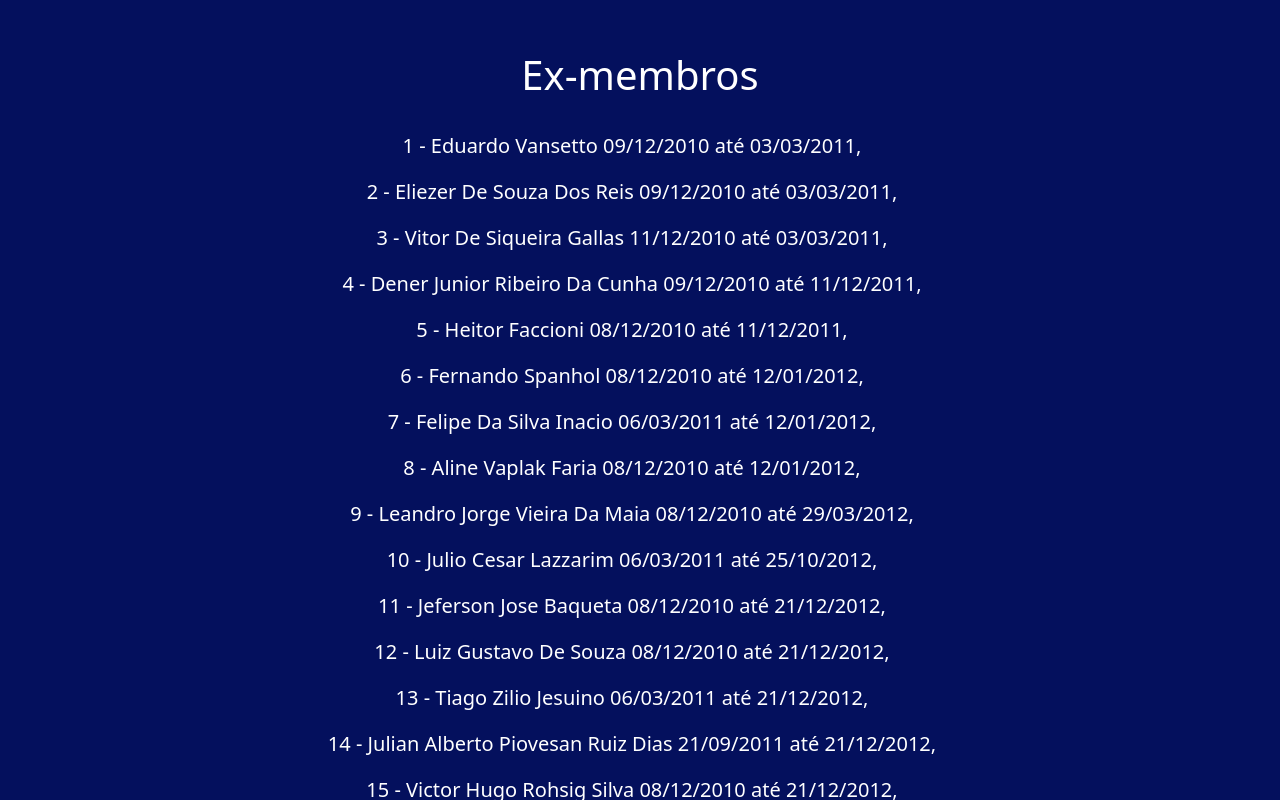
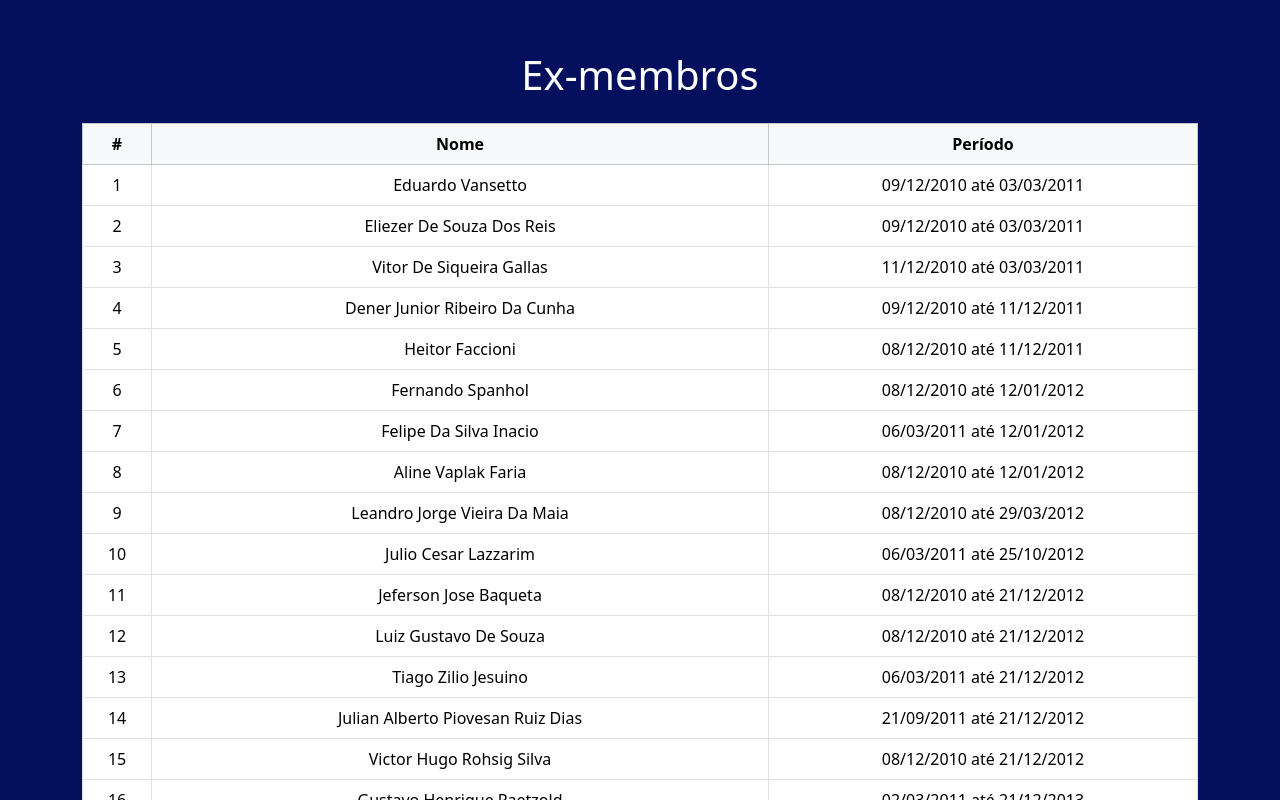
Before and after one commit to GabrielCM16/PET-Site, a React (Vite) app: page /ex-membros in a window 1280 px wide. Shown: the part 640-1440 px from the top of the page. Built offline with nearby package versions, Linux system fonts and the light colour scheme.

Commit message:
add novos membros

```diff
--- a/src/components/exmembros/exmembros.tsx
+++ b/src/components/exmembros/exmembros.tsx
@@ -132,15 +132,34 @@ const Membros: React.FC = () => {
             </div>
 
             <div className="mt-5">
-                <h2 className="display-6 mb-4">Ex-membros</h2>
-                <ul className="list-group list-group-flush">
-                    {membros.map((nome, index) => (
-                        <li key={index} className="list-group-item fs-5">
-                            {nome}
-                        </li>
-                    ))}
-                </ul>
-            </div>
+  <h2 className="display-6 mb-4">Ex-membros</h2>
+  <div className="table-responsive">
+    <table className="table table-bordered table-hover align-middle">
+      <thead className="table-light">
+        <tr>
+          <th>#</th>
+          <th>Nome</th>
+          <th>Período</th>
+        </tr>
+      </thead>
+      <tbody>
+        {membros.map((linha, index) => {
+          const [numeroENome, datas] = linha.split(/(?<=\d+\s-\s[^0-9]+?)\s(?=\d{2}\/\d{2}\/\d{4})/);
+          const [numero, nome] = numeroENome.split(' - ');
+          const [inicio, fim] = datas.replace(',', '').split(' até ');
+          return (
+            <tr key={index}>
+              <td>{numero}</td>
+              <td>{nome}</td>
+              <td>{`${inicio} até ${fim}`}</td>
+            </tr>
+          );
+        })}
+      </tbody>
+    </table>
+  </div>
+</div>
+
 
         </main>
     );
--- a/src/components/membrosAtuais/membroAtuais.tsx
+++ b/src/components/membrosAtuais/membroAtuais.tsx
@@ -11,6 +11,8 @@ import thiago from "./../../assets/images/members/thiago.png";
 import cabrera from "./../../assets/images/members/cabrera.png";
 import thalita from "./../../assets/images/members/thalita.png";
 import rafael from "./../../assets/images/members/rafael.png";
+import deitos from "./../../assets/images/members/deitos.png";
+import vinicius from "./../../assets/images/members/vinicius.png";
 
 
 const membros = [
@@ -136,30 +138,6 @@ const membros = [
     }
   },
   {
-    nome: "Ronaldo Farias",
-    icv: "ICV de pesquisa em IA ICV sobre sistemas embarcados avançados",
-    membroDesde: "2022",
-    links: {
-      lattes: "https://orcid.org/0000-0002-0437-7249",
-      instagram: "https://www.instagram.com/ronaldo.dck/",
-      github: "https://github.com/ronaldo",
-      email: "mailto:ronaldo@example.com",
-    },
-    saibaMais: {
-      cidadeNatal: "Cascavel - PR",
-      motivoCurso:
-        "Sempre me dei muito bem com matemática. Fazendo técnico em informática junto com o Ensino Médio descobri que gosto bastante de programar e de resolver problemas usando programação. Também tive alguns professores que foram fonte de inspiração e incentivo, o que me levou a considerar e, em 2019, escolher o curso como graduação.",
-      alternativaCurso: "Música ou matemática.",
-      academica: "Sim. Acho o trabalho na pesquisa científica incrível e me vejo também como professor no futuro.",
-      hobby: "Principalmente tocar flauta e ouvir música, mas também jogar RPG de mesa e ler.",
-      livro: "“O Temor do Sábio”.",
-      filme: "“Os Miseráveis”",
-      jogo: "Pathfinder, Dungeons and Dragons, Ragnarok, Truco e Cacheta.",
-      musica: "“Prince Igor” - Borodin.",
-      comida: "Estrogonofe, pizza, lasanha, feijão e arroz, batata frita, risoto.",
-    },
-  },
-  {
     nome: "Thalita Wiederkehr Pereira",
     foto: thalita,
     icv: "ICV: Computação Auditiva",
@@ -207,6 +185,81 @@ const membros = [
       comida: "Macarrão ao molho bechamel, BomBom Aberto",
     },
   },
+  {
+    nome: "Guilherme Augusto Deitos Alves",
+    foto: deitos,
+    icv: "ICV: Portal de visualização sobre o financiamento das Universidades Estaduais do Paraná: ferramenta de apoio a decisões estratégicas sobre financiamento e expansão entre 2002 e 2023.",
+    membroDesde: "2023",
+    links: {
+      lattes: "https://lattes.cnpq.br/6399928456538096",
+      instagram: "https://www.instagram.com/guilherme_deitos/",
+      github: "https://github.com/GuilhermeDeitos",
+      email: "mailto:guilherme.cascavel@gmail.com",
+    },
+    saibaMais: {
+      cidadeNatal: "Cascavel - PR",
+      motivoCurso:
+        "Após finalizar o curso técnico em informática pelo IFPR não conseguia me ver em outra área (tirando nutrição, mas não dá dinheiro).",
+      alternativaCurso: "TADS, Engenharia de Software, Nutrição & Psicologia",
+      academica: "Trabalho visando a área de desenvolvimento WEB, tanto no front quanto no back-end. Além disso, tenho muito apreço pela área de dados e engenharia de software.",
+      hobby: "Treinar, ler, sair para cafezinhos e assistir séries",
+      filme: "Interestelar",
+      jogo: "Naruto Ultimate Ninja Storm (saga), Minecraft e Call Of Duty BO2",
+      musica: "Across the Line - Linkin Park",
+      comida: "Pizza de Atum, Sushi",
+    },
+  },
+  {
+    nome: "Vinícius A. Hermes",
+    foto: vinicius,
+    icv: "ICV: TBD",
+    membroDesde: "2025",
+    links: {
+      lattes:"",
+      instagram: "https://www.instagram.com/vncs.hrms/",
+      github: "https://github.com/vinihrms",
+      email: "vinicius.hermes@unioeste.br",
+    },
+    saibaMais: {
+      cidadeNatal: "Corbélia - PR",
+      motivoCurso: "Ter tido experiência de trabalho no setor de suporte de informática e gostar de hardware",
+      alternativaCurso: "Letras, PT-ING",
+      academica: "Gosto muito de infra, redes, database e hardware, pretendo seguir nesta área",
+      hobby: "Leitura, música, ciclismo",
+      filme: "Sacrface (1983)",
+      jogo: "Futebol, truco, xadrez",
+      música: "So Appalled - Ye",
+      comida: "Arroz, feijão, bife e salada"
+    },
+  },
+{
+  nome: "Rafael Mendonça Vaz",
+  foto: rafael,
+  icv: "ICV: TBD",
+  membroDesde: "2025",
+  links: {
+    instagram: "https://www.instagram.com/rafaellmv",
+    github: "https://github.com/rafaelmendoncavaz",
+    email: "rafael.vaz1@unioeste.br",
+  },
+  saibaMais: {
+    cidadeNatal: "São Paulo - SP",
+    motivoCurso:
+      "Decidi retornar a minha vida na área de tecnologia, e após voltar dos EUA, decidi que iria tentar. Comprei um curso de Desenvolvedor Web, e me apaixonei a ponto de consumir conteúdos que iam além. Quando notei que o que queria aprender ia além do curso, decidi ingressar em Ciência da Computação.",
+    alternativaCurso: null,
+    academica:
+      "Grande dúvida por enquanto, mas acho que sim... depende... talvez?! quem sabe.",
+    hobby:
+      "Futebol Americano, Basquete, Esportes em Geral, Academia, Leitura, Programar, Passear com meu Cachorro.",
+    filme: "Bastardos Inglórios",
+    jogo: "Counter-Strike, Madden, Resident Evil, RDR2",
+    livro: "O Senhor dos Anéis",
+    música: "Space Oddity - David Bowie",
+    comida: "Lasanha, Pizza, Guisado de Carne, Churrasco",
+  },
+}
+
+
 ];
 
 
```
Also changed, not shown: src/assets/images/members/deitos.png (added), src/assets/images/members/vinicius.png (added).
